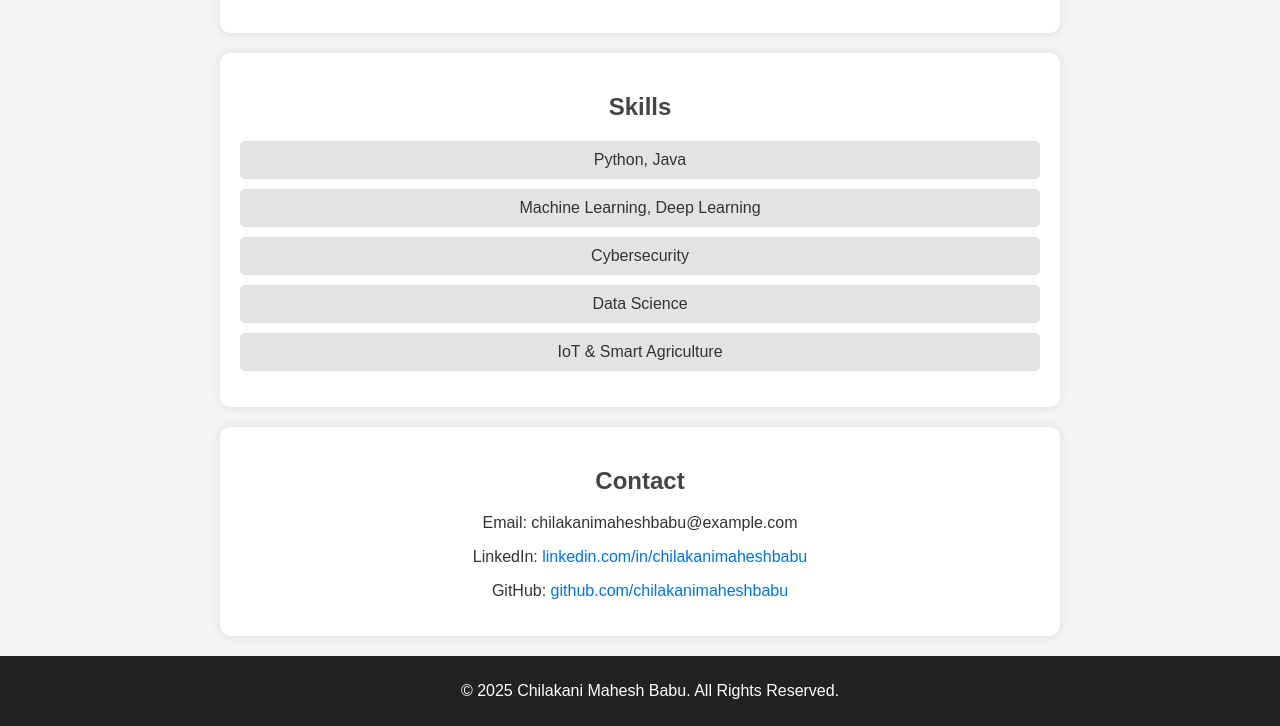
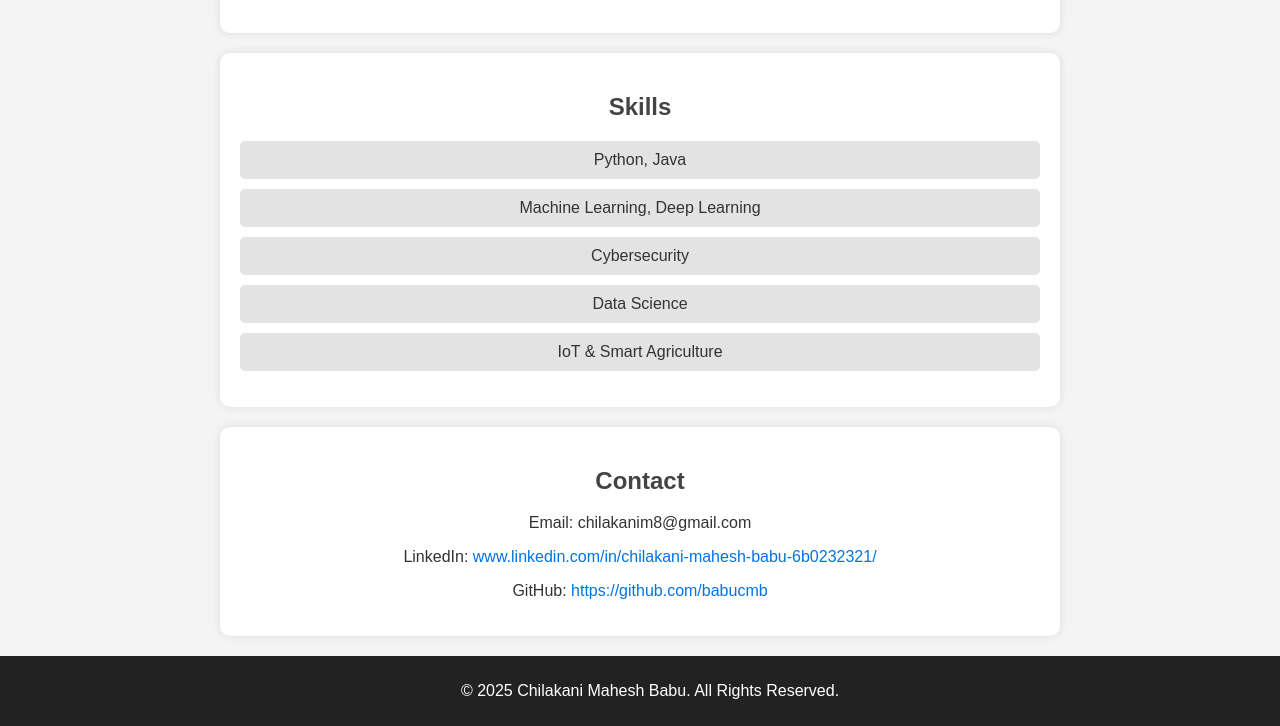
Before and after one commit to babucmb/CMB-WEB, a plain HTML site: page index.html in a window 1280 px wide. Shown: the part 686-1412 px from the top of the page. Drawn offline with Linux system fonts and the light colour scheme.

Commit message:
Update index.html

```diff
--- a/index.html
+++ b/index.html
@@ -49,9 +49,9 @@
 
     <section id="contact">
         <h2>Contact</h2>
-        <p>Email: chilakanimaheshbabu@example.com</p>
-        <p>LinkedIn: <a href="#">linkedin.com/in/chilakanimaheshbabu</a></p>
-        <p>GitHub: <a href="#">github.com/chilakanimaheshbabu</a></p>
+        <p>Email: chilakanim8@gmail.com</p>
+        <p>LinkedIn: <a href="#">www.linkedin.com/in/chilakani-mahesh-babu-6b0232321/</a></p>
+        <p>GitHub: <a href="#">https://github.com/babucmb</a></p>
     </section>
 
     <footer>
```
